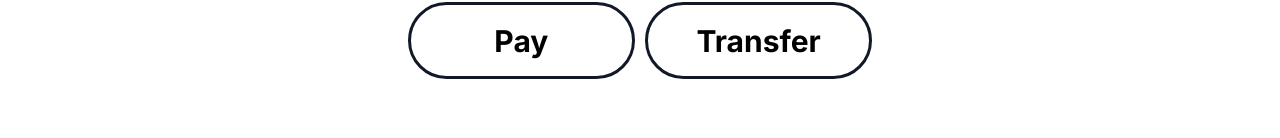
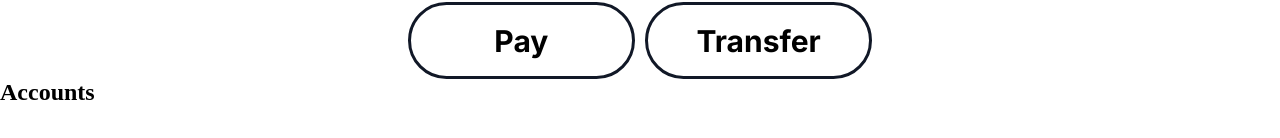
Before and after one commit to bowen-anth/scrimbaBank, a React (Vite) app: page / in a window 1280 px wide. Shown: the part 236-374 px from the top of the page. Built offline with nearby package versions, Linux system fonts and the light colour scheme.

Commit message:
added utils folder with functions.jsx file and added cursor pointer on hover for nav links and pay and transfer buttons

```diff
--- a/src/App.css
+++ b/src/App.css
@@ -47,8 +47,13 @@ font-style: normal;
 font-weight: 700;
 }
 
-nav li {
+.nav-container li {
   list-style-type: none;
+}
+
+.nav-container li:hover {
+  text-decoration: underline;
+  cursor: pointer;
 }
 
 .button-container {
@@ -72,3 +77,12 @@ nav li {
   border: 3px solid #111827;
   border-radius: 50px;
 }
+
+.button-container > button:hover {
+  cursor: pointer;
+}
+
+.accounts-spendings-container {
+  display: flex;
+  justify-content: center;
+}
--- a/src/components/Main.jsx
+++ b/src/components/Main.jsx
@@ -1,18 +1,36 @@
-import React from "react"
+import React, { useState } from "react"
 import accounts from "./data/accountsData.jsx"
 
 export default function Main() {
+
+    const [selected, setSelected] = useState({
+        mainAccount: false,
+        expenses: false,
+        savings: false
+    })
+console.log(selected)
     return (
         <>
             <main>
                 <div className="button-container">
                     <button>Pay</button> <button>Transfer</button>
                 </div>
-                <div className="accounts">
-
-                </div>
-                <div clasName="spendings">
-
+                <div className="accounts-container">
+                    {!selected.mainAccount &&
+                    <div className="accounts">
+                        <h2>Accounts</h2>
+                    </div>
+                    }
+                    {selected.mainAccount &&
+                    <div className="accounts-spendings-container">
+                        <div className="accounts">
+                            <h2>Accounts</h2>
+                        </div>
+                        <div className="spendings">
+                            <h2>Spendings</h2>
+                        </div>
+                    </div>
+                    }
                 </div>
             </main>
         </>
```
Also changed, not shown: src/components/utils/functions.jsx (added).
